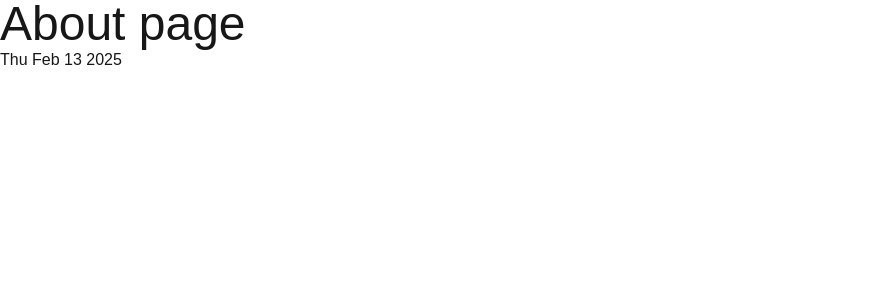
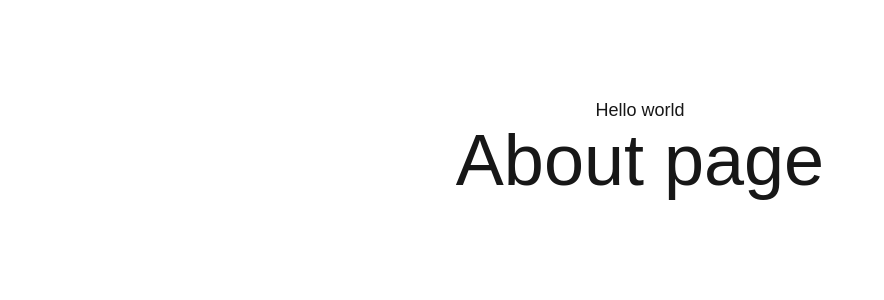
Before and after one commit to lumusitech/frontend-nextjs-first-steps, a Next.js app: page /about in a window 1280 px wide. Shown: the top 300 px of the page, without its empty margins (0-884 px from the left). Built offline with nearby package versions, Linux system fonts and the light colour scheme.

Commit message:
feat: add base general layout

```diff
--- /dev/null
+++ b/app/(general)/about/page.tsx
@@ -0,0 +1,11 @@
+import type { Metadata } from 'next'
+
+export const metadata: Metadata = {
+  title: 'About page',
+  description: 'This is the About page',
+  keywords: ['about page', 'Lumusitech', 'información'],
+}
+
+export default function AboutPage() {
+  return <span className='text-7xl'>About page</span>
+}
--- /dev/null
+++ b/app/(general)/contact/page.tsx
@@ -0,0 +1,11 @@
+import type { Metadata } from 'next'
+
+export const metadata: Metadata = {
+  title: 'Contact page',
+  description: 'This is the Contact page',
+  keywords: ['contact page', 'Lumusitech', 'contacto'],
+}
+
+export default function ContactPage() {
+  return <span className='text-5xl'>Contact page</span>
+}
--- /dev/null
+++ b/app/(general)/layout.tsx
@@ -0,0 +1,8 @@
+export default function GeneralLayout({ children }: { children: React.ReactNode }) {
+  return (
+    <main className='flex flex-col items-center p-24'>
+      <span className='text-lg'>Hello world</span>
+      {children}
+    </main>
+  )
+}
--- /dev/null
+++ b/app/(general)/pricing/page.tsx
@@ -0,0 +1,11 @@
+import type { Metadata } from 'next'
+
+export const metadata: Metadata = {
+  title: 'Pricing page',
+  description: 'This is the pricing page',
+  keywords: ['pricing page', 'Lumusitech', 'precios'],
+}
+
+export default function PricingPage() {
+  return <span className='text-5xl'>Pricing page</span>
+}
--- a/app/about/page.tsx
+++ /dev/null
@@ -1,17 +0,0 @@
-import type { Metadata } from "next"
-
- export const metadata: Metadata = {
-  title: "About page",
-  description: "This is the About page",
-  keywords: ["about page", "Lumusitech", "información"],
-}
-
-export default function AboutPage(){
-  return (
-    <>
-    <span className="text-5xl">About page</span>
-    <p>{new Date().toDateString()}</p>
-    </>
-  )
-
-}
--- a/app/contact/page.tsx
+++ /dev/null
@@ -1,17 +0,0 @@
-import type { Metadata } from "next"
-
-export const metadata: Metadata = {
-  title: "Contact page",
-  description: "This is the Contact page",
-  keywords: ["contact page", "Lumusitech", "contacto"],
-}
-
-export default function ContactPage(){
-  return (
-    <>
-    <span className="text-5xl">Contact page</span>
-    <p>{new Date().toDateString()}</p>
-    </>
-  )
-
-}
--- a/app/pricing/page.tsx
+++ /dev/null
@@ -1,17 +0,0 @@
-import type { Metadata } from "next"
-
-export const metadata: Metadata = {
-  title: "Pricing page",
-  description: "This is the pricing page",
-  keywords: ["pricing page", "Lumusitech", "precios"],
-}
-
-export default function PricingPage(){
-  return (
-    <>
-    <span className="text-5xl">Pricing page</span>
-    <p>{new Date().toDateString()}</p>
-    </>
-  )
-
-}
```
Also changed, not shown: app/page.tsx (+4 -5 lines).
